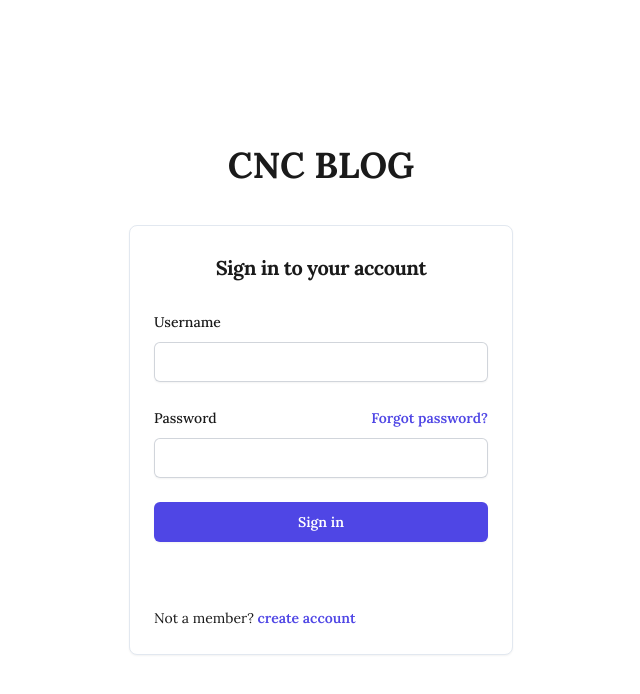
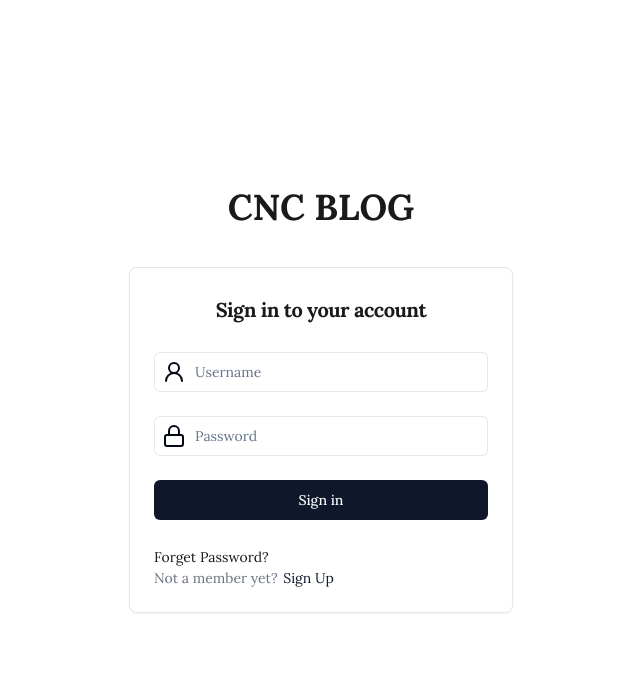
Before and after one commit to Cafe-and-Code/cnc-blog-frontend, a Next.js app: page /login in a window 1280 px wide. Shown: the top 694 px of the page, without its empty margins (319-959 px from the left). Built offline with nearby package versions, Linux system fonts and the light colour scheme.

Commit message:
Update Login Page

```diff
--- a/src/app/(auth)/login/page.tsx
+++ b/src/app/(auth)/login/page.tsx
@@ -1,19 +1,22 @@
 'use client';
 
+import { Lock,UserRound } from 'lucide-react';
+import Link from 'next/link'
 import React from 'react';
-import Link from 'next/link'
 import { useState } from 'react';
 import { useCookies } from 'react-cookie';
+import { useDispatch } from 'react-redux';
+
 import '@/styles/components/login-form.scss';
-import { useDispatch } from 'react-redux';
-import { login } from '@/store/auth';
+
 import axios from '@/lib/axios';
 
+import BaseDialog from '@/components/base/BaseDialog';
 import { Button } from '@/components/ui/button';
 import { Card, CardContent, CardFooter, CardHeader } from '@/components/ui/card';
 import { Input } from '@/components/ui/input';
-import { Label } from '@/components/ui/label';
-import BaseDialog from '@/components/base/BaseDialog';
+
+import { login } from '@/store/auth';
 
 import { API_URL } from '@/app/constant/api-config';
 
@@ -82,90 +85,83 @@ export default function LoginPage() {
   return (
     <div className="flex h-screen flex-1 flex-col justify-center px-6 py-12 lg:px-8">
       <div className="sm:mx-auto sm:w-full sm:max-w-sm">
-        <h1 className='text-center text-4xl font-bold text-[var(--color-01)]'>CNC BLOG</h1>
+        <h1 className='text-center text-4xl font-bold text-[var(--color-01)]'>
+          CNC BLOG
+        </h1>
       </div>
 
       <div className="mt-10 sm:mx-auto sm:w-full sm:max-w-sm">
         <Card>
           <CardHeader>
-            <h2
-              className="text-center text-xl font-bold leading-9 tracking-tight text-[var(--color-01)]"
-            >
+            <h2 className="text-center text-xl font-bold leading-9 tracking-tight text-[var(--color-01)]">
               Sign in to your account
             </h2>
           </CardHeader>
           <CardContent>
             <form onSubmit={handleLogin} className="space-y-6">
-              <div>
-                <Label
-                  htmlFor="username"
-                  className="block text-sm font-medium leading-6 text-[var(--color-01)]"
-                >
-                  Username
-                </Label>
-                <div className="mt-2">
+              <div className="relative">
+                <UserRound className="absolute inset-y-2 left-2 flex items-center"/>
                 <Input
                   id="username"
                   name="username"
                   type="text"
                   required
+                  placeholder="Username"
                   autoComplete="username"
                   value={dataLogin.username}
                   onChange={handleChangeUsername}
-                    className="block w-full rounded-md border-0 py-1.5 text-gray-900 shadow-sm ring-1 ring-inset ring-gray-300 placeholder:text-gray-400 focus:ring-2 focus:ring-inset focus:ring-indigo-600 sm:text-sm sm:leading-6"
+                  className="pl-10"
                 />
               </div>
-              </div>
-
-              <div>
-                <div className="flex items-center justify-between">
-                  <Label
-                    htmlFor="password"
-                    className="block text-sm font-medium leading-6 text-[var(--color-01)]"
-                  >
-                    Password
-                  </Label>
-                  <div className="text-sm">
-                    <Link href={{ pathname: '/forgot-password' }} className="font-semibold text-indigo-600 hover:text-indigo-500">
-                      Forgot password?
-                    </Link>
-                  </div>
-                </div>
-                <div className="mt-2">
+              <div className="relative">
+                <Lock className="absolute inset-y-2 left-2 flex items-center"/>
                 <Input
                   id="password"
                   name="password"
                   type="password"
                   required
+                  placeholder="Password"
                   autoComplete="current-password"
                   value={dataLogin.password}
                   onChange={handleChangePassword}
-                    className="block w-full rounded-md border-0 py-1.5 text-gray-900 shadow-sm ring-1 ring-inset ring-gray-300 placeholder:text-gray-400 focus:ring-2 focus:ring-inset focus:ring-indigo-600 sm:text-sm sm:leading-6"
+                  className="pl-10"
                 />
               </div>
-              </div>
-
               <div>
-                <Button
-                  type="submit"
-                  className="flex w-full justify-center rounded-md bg-indigo-600 px-3 py-1.5 text-sm font-semibold leading-6 text-white shadow-sm hover:bg-indigo-500 focus-visible:outline focus-visible:outline-2 focus-visible:outline-offset-2 focus-visible:outline-indigo-600"
-                >
+                <Button type="submit" size="full">
                   Sign in
                 </Button>
               </div>
             </form>
           </CardContent>
           <CardFooter>
-            <p className="mt-10 text-center text-sm text-[var(--color-01)]" >
-              Not a member?{' '}
-              <Link href={{ pathname: '/create-account' }} className="font-semibold leading-6 text-indigo-600 hover:text-indigo-500">
-                create account
+            <div className="justify-center">
+              <Link
+                href={{ pathname: '/forgot-password' }}
+                className="mt-10 text-center text-sm text-[var(--color-01)] hover:underline"
+              >
+                Forget Password?
+              </Link>
+                <p className="text-sm text-gray-500 dark:text-dark-6">
+                <span className="pr-0.5">Not a member yet? </span>
+                <Link
+                  href={{ pathname: '/create-account' }}
+                  className="text-primary hover:underline"
+                >
+                  Sign Up
                 </Link>
                 </p>
+            </div>
           </CardFooter>
         </Card>
       </div>
-      <BaseDialog title={title} visible={isOpen} message={message} submitBtn='Submit' onSubmit={handleSubmit}></BaseDialog>
+      <BaseDialog
+        title={title}
+        visible={isOpen}
+        message={message}
+        submitBtn='Submit'
+        onSubmit={handleSubmit}
+      />
     </div>
   );
 }
--- a/src/app/templates/Header.tsx
+++ b/src/app/templates/Header.tsx
@@ -1,12 +1,14 @@
 'use client'
 import Link from 'next/link'
 import { usePathname } from 'next/navigation'
-import React, { useState, useEffect } from 'react';
 import { useTheme } from "next-themes"
+import React, { useEffect,useState } from 'react';
 import { useCookies } from 'react-cookie';
 import { useDispatch } from 'react-redux';
+
+import '@/styles/components/header.scss'
+
 import { logout } from '@/store/auth';
-import '@/styles/components/header.scss'
 
 export default function Header() {
   const dispatch = useDispatch();
--- a/src/components/ui/button.tsx
+++ b/src/components/ui/button.tsx
@@ -24,6 +24,7 @@ const buttonVariants = cva(
         sm: "h-9 rounded-md px-3",
         lg: "h-11 rounded-md px-8",
         icon: "h-10 w-10",
+        full: "h-10 w-full",
       },
     },
     defaultVariants: {
```
Also changed, not shown: src/app/layout.tsx (+7 -6 lines). Lines whose indentation alone changed are shown as unchanged.
